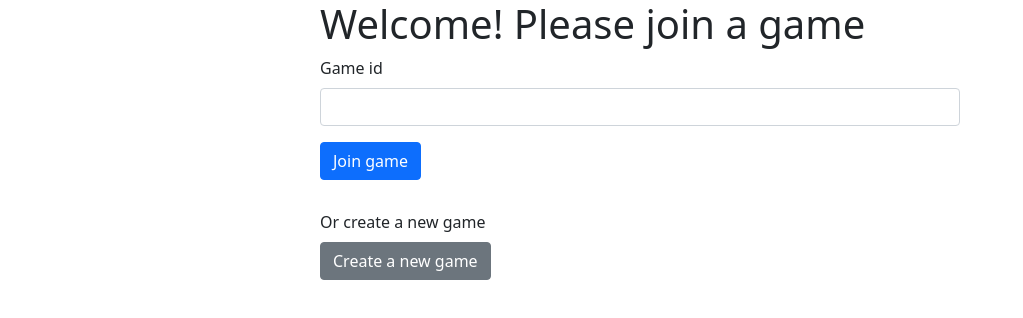
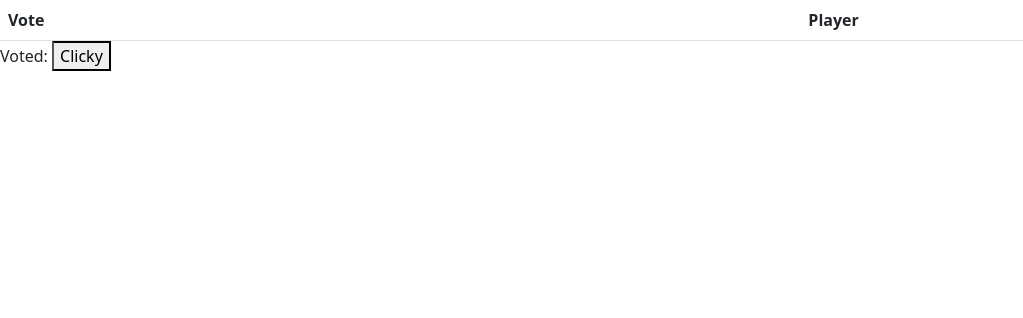
Before and after one commit to errietta/wherewolf, a React (Create React App) app in the folder frontend/: page /game/1 in a window 1280 px wide. Shown: the top 318 px of the page, without its empty margins (0-1023 px from the left). Built offline with nearby package versions, Linux system fonts and the light colour scheme.

Commit message:
Split pages

```diff
--- a/frontend/package.json
+++ b/frontend/package.json
@@ -14,6 +14,7 @@
     "react": "^18.1.0",
     "react-bootstrap": "^2.4.0",
     "react-dom": "^18.1.0",
+    "react-router-dom": "^6.3.0",
     "react-scripts": "5.0.1",
     "typescript": "^4.6.4",
     "web-vitals": "^2.1.4"
--- a/frontend/src/App.tsx
+++ b/frontend/src/App.tsx
@@ -1,57 +1,25 @@
 import "./App.css";
 import "bootstrap/dist/css/bootstrap.min.css";
 
-import { Player, Voting } from "./components/pages/Voting";
-import { useState } from "react";
-import { GameSelection } from "./components/pages/GameSelection";
-
-function splitPlayerList(playerText: string) {
-  return playerText.split("\n").map((name) => ({ name: name.trim() }));
-}
+import {
+  Routes,
+  Route,
+  BrowserRouter
+} from 'react-router-dom';
+import Home from "./components/pages/Home";
+import Game from "./components/pages/Game";
+import Moderation from "./components/pages/Moderation";
 
 function App() {
-  const [playerList, setPlayerList] = useState<Player[]>([]);
-  const [textAreaValue, setTextAreaValue] = useState<string>();
-  const [game, setGame] = useState<string>();
-  const [moderationMode, setModerationMode] = useState<boolean>(false);
-
-  if (!game) {
-    return (
-      <div className="App">
-        <GameSelection
-          onJoinGame={(gameId) => setGame(gameId)}
-          onCreateGame={() => {
-            console.log("???");
-            setModerationMode(true);
-          }}
-        ></GameSelection>
-      </div>
-    );
-  }
-
-  if (moderationMode && !playerList.length) {
-    return (
-      <div className="App">
-        <textarea onChange={(e) => setTextAreaValue(e.target.value)} />
-        <br />
-        <button
-          onClick={(e) =>
-            textAreaValue && setPlayerList(splitPlayerList(textAreaValue))
-          }
-        >
-          Clickly
-        </button>
-      </div>
-    );
-  } else {
-    console.log(playerList);
-
-    return (
-      <div className="App">
-        <Voting players={playerList} />
-      </div>
-    );
-  }
+  return (
+    <BrowserRouter>
+      <Routes>
+        <Route path="/" element={<Home />}></Route>
+        <Route path="/game/moderate" element={<Moderation />} />
+        <Route path="/game/:id" element={<Game />} />
+      </Routes>
+    </BrowserRouter>
+  );
 }
 
 export default App;
--- /dev/null
+++ b/frontend/src/components/pages/Game.tsx
@@ -0,0 +1,18 @@
+import "bootstrap/dist/css/bootstrap.min.css";
+
+import { Player, Voting } from "./Voting";
+import { Link, useParams } from "react-router-dom";
+
+function Game() {
+	const { id: gameId } = useParams();
+	const playersList: Player[] = [];
+	console.log(useParams());
+
+	if (!gameId) {
+		return <Link to="/Home">Back home</Link>
+	}
+
+	return <Voting gameId={gameId} players={playersList} />
+}
+
+export default Game;
--- /dev/null
+++ b/frontend/src/components/pages/Home.tsx
@@ -0,0 +1,36 @@
+
+import "../../App.css";
+import "bootstrap/dist/css/bootstrap.min.css";
+
+import { Player, Voting } from "./Voting";
+import { useState } from "react";
+
+import { Link } from 'react-router-dom';
+import { GameSelection } from "./GameSelection";
+
+function Home() {
+  const [game, setGame] = useState<string>();
+  const [moderationMode, setModerationMode] = useState<boolean>(false);
+
+  if (!game) {
+    return (
+      <div className="App">
+        <GameSelection
+          onJoinGame={(gameId) => setGame(gameId)}
+          onCreateGame={() => {
+            console.log("???");
+            setModerationMode(true);
+          }}
+        ></GameSelection>
+      </div>
+    );
+  }
+
+  if (moderationMode) {
+    return <Link to="/game/moderate">Mod game</Link>
+  } else {
+    return <Link to={`/game/${game}`}>Join game</Link>
+  }
+}
+
+export default Home;
--- /dev/null
+++ b/frontend/src/components/pages/Moderation.tsx
@@ -0,0 +1,32 @@
+import { useState } from "react";
+import { Link } from "react-router-dom";
+import { Player } from "./Voting";
+
+function splitPlayerList(playerText: string) {
+	return playerText.split("\n").map((name) => ({ name: name.trim() }));
+}
+
+function Moderation() {
+	const [playerList, setPlayerList] = useState<Player[]>([]);
+	const [textAreaValue, setTextAreaValue] = useState<string>();
+
+	if (!playerList.length) {
+		return (
+			<div className="Moderation">
+				<textarea onChange={(e) => setTextAreaValue(e.target.value)} />
+				<br />
+				<button
+					onClick={(e) =>
+						textAreaValue && setPlayerList(splitPlayerList(textAreaValue))
+					}
+				>
+					Clickly
+				</button>
+			</div>
+		)
+	}
+
+	return <Link to="/game/">Go to game</Link>
+}
+
+export default Moderation;
--- a/frontend/src/components/pages/Voting.tsx
+++ b/frontend/src/components/pages/Voting.tsx
@@ -1,5 +1,5 @@
 import React, { useState } from 'react';
-import {Table} from 'react-bootstrap';
+import { Table } from 'react-bootstrap';
 
 export type Player = {
   name: string;
@@ -7,7 +7,8 @@ export type Player = {
 
 type VoteProps = {
   players: Player[];
-};
+  gameId: string;
+}
 
 function VoteTable(props: VoteProps) {
   const { players } = props;
@@ -51,5 +52,5 @@ function VoteTable(props: VoteProps) {
 }
 
 export function Voting(props: VoteProps) {
-  return (<VoteTable players={props.players} />);
+  return (<VoteTable  {...props} />);
 }
```
Also changed, not shown: 1 other file (tests, documents, lock files or other folders). Lines whose indentation alone changed are shown as unchanged.
